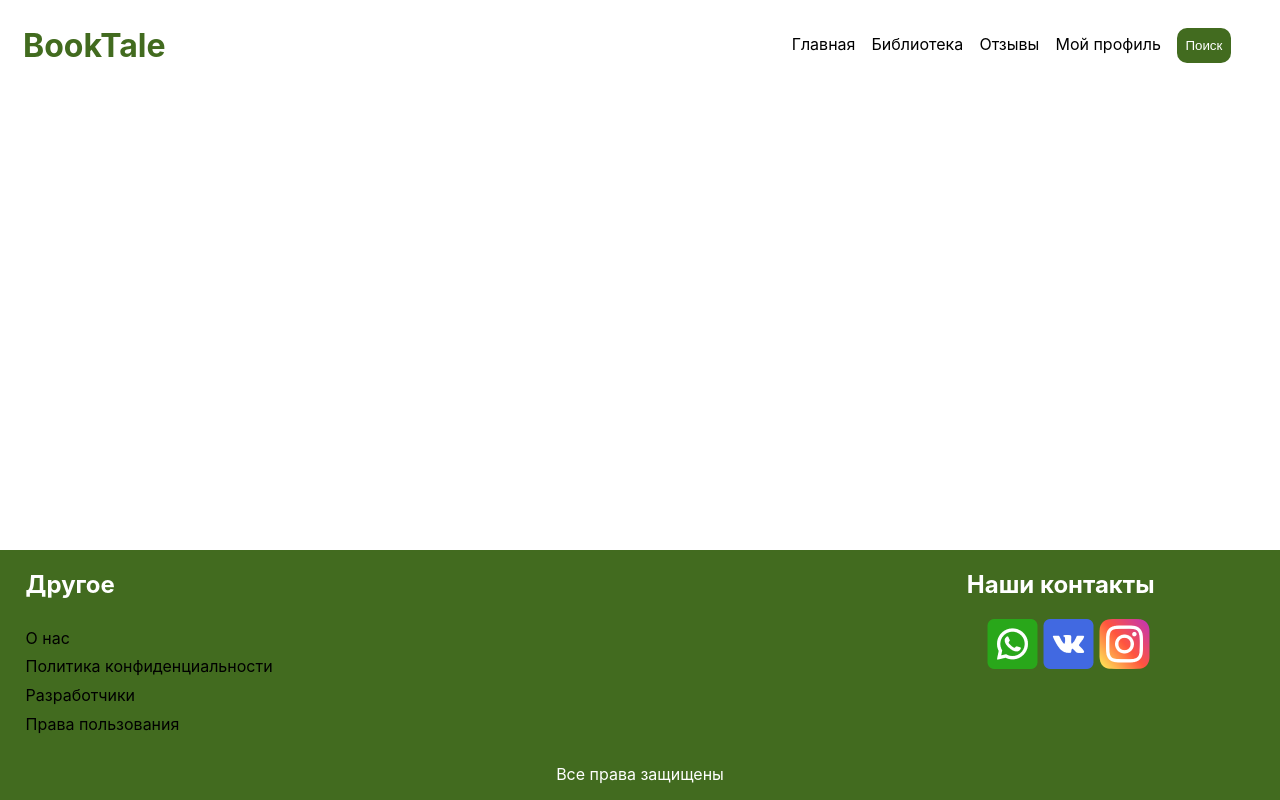
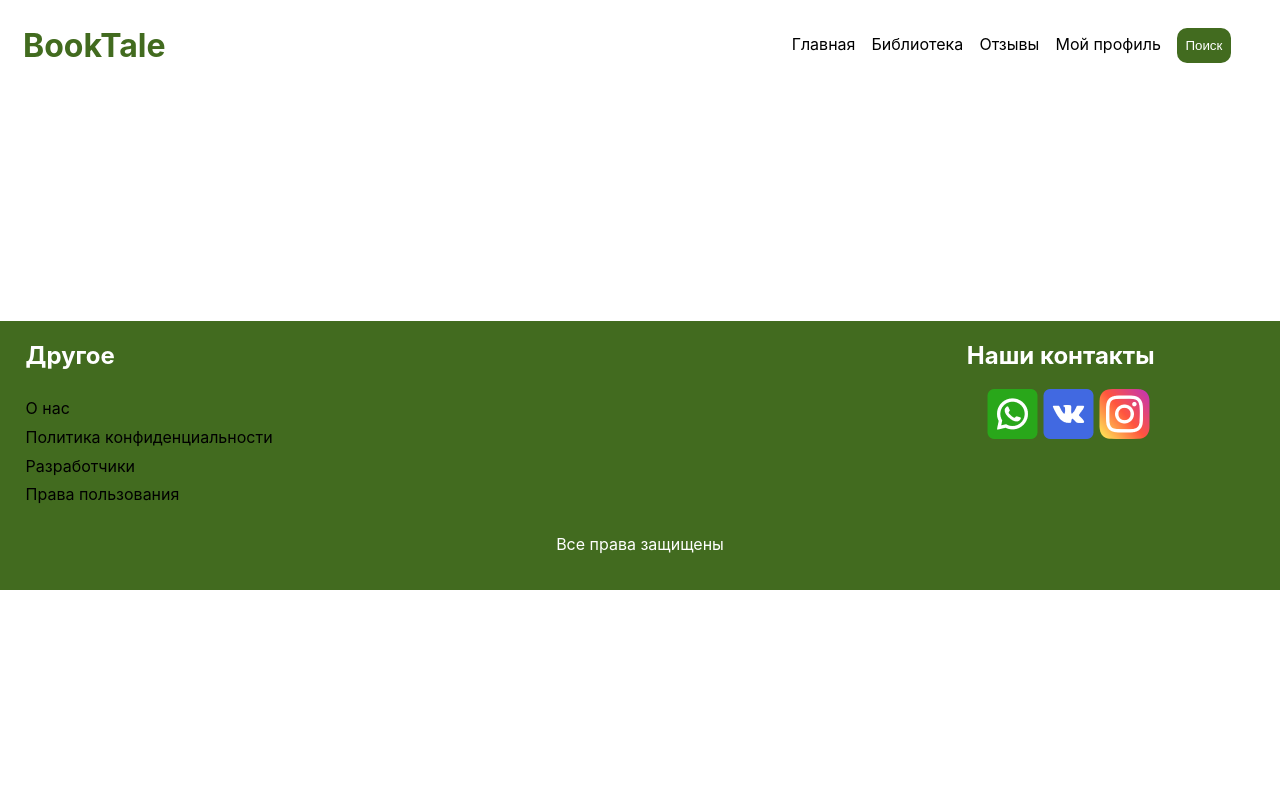
Before and after one commit to darkfos/BookTale, a React (Create React App) app in the folder ClientApp/booktale/: page / in a window 1280 px wide. Built offline with nearby package versions, Linux system fonts and the light colour scheme.

Commit message:
Fix footer bar

```diff
--- a/ClientApp/booktale/src/components/general/Footer.css
+++ b/ClientApp/booktale/src/components/general/Footer.css
@@ -2,8 +2,9 @@
 footer {
     background-color: #426B1F;
     width: 100%;
-    position: absolute; /* Подвал как приклеенный */
     bottom: 0;
+    margin-top: 20%;
+    padding-bottom: 20px;
 }
 
 .top-block {
```
Also changed, not shown: 1 other file (tests, documents, lock files or other folders).
